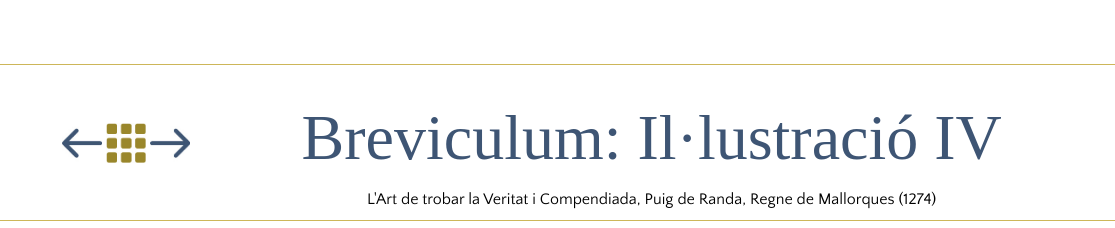
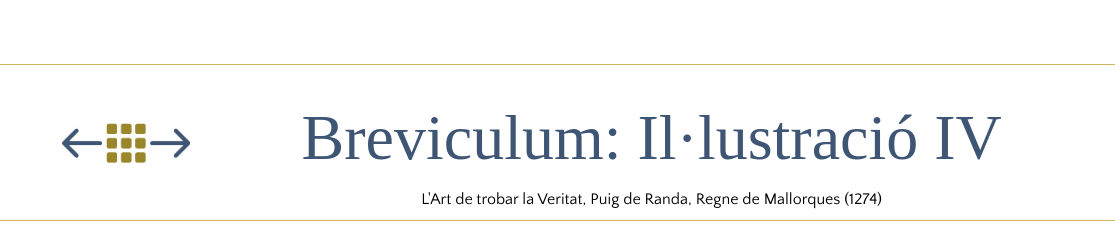
Before and after one commit to prosselloe/Breviculum, a plain HTML site: page mini_04.html in a window 1280 px wide. Shown: the top 228 px of the page, 0-1115 px from the left. Drawn offline with Linux system fonts and the light colour scheme; a web font is replaced by a local one.

Commit message:
Add files via upload

```diff
--- a/mini_04.html
+++ b/mini_04.html
@@ -31,7 +31,7 @@ and open the template in the editor.
             </td>
                 <td><center>
                     <h1 style="font-size:5vw">Breviculum: Il·lustració IV</h1>
-                    <p>L'Art de trobar la Veritat i Compendiada,
+                    <p>L'Art de trobar la Veritat,
                        Puig de Randa, Regne de Mallorques (1274)</p>
                     </center>
                 </td>
```
